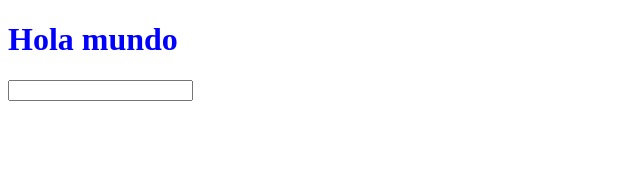
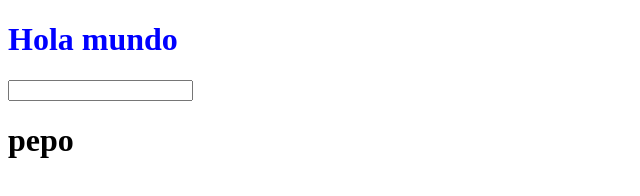
Before and after one commit to MichaelAlva9914152/Proyecto-1, a plain HTML site: page index.html in a window 1280 px wide. Shown: the whole page, without its empty margins (0-640 px from the left). Drawn offline with Linux system fonts and the light colour scheme.

Commit message:
nuevos cambios

```diff
--- a/index.html
+++ b/index.html
@@ -12,6 +12,7 @@
 <body>
     <h1 style="color: blue;">Hola mundo</h1>
     <input type="password" >
+    <h1>pepo</h1>
 
 </body>
 </html>
```
